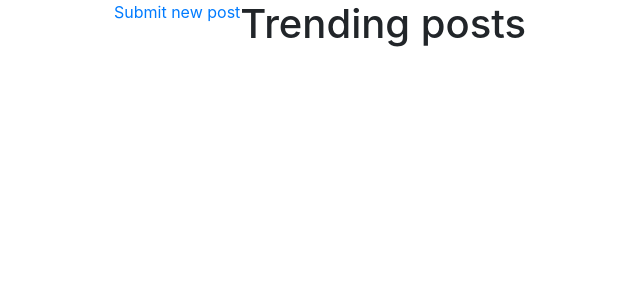
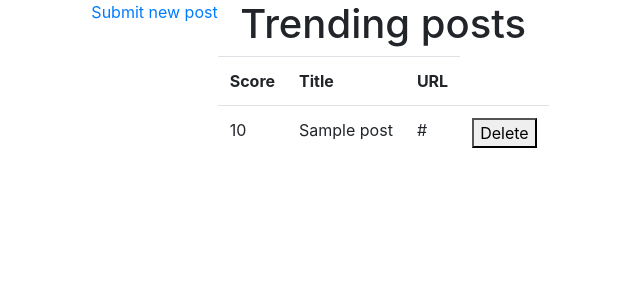
Before and after one commit to nagyorsolya/php, a Symfony app: template reddit/templates/main.html.twig in a window 1280 px wide. Shown: the top 300 px of the page, without its empty margins (320-960 px from the left). Run offline with Twig, Linux system fonts and the light colour scheme; the template is opened without the code that fills it: most values are stand-ins (such as "Sample title", 1, 10 or a date in 2020); some libraries are stand-ins or nearby versions.

Commit message:
Added post-listing to the main view

```diff
--- a/reddit/templates/main.html.twig
+++ b/reddit/templates/main.html.twig
@@ -2,5 +2,24 @@
 {% block body %}
   <a href="submit">Submit new post<a/>
     <h1 class="text-center">Trending posts</h1>
+      <table class="table">
+        <tr>
+            <th>Score</th>
+            <th>Title</th>
+            <th>URL</th>
+        </tr>
+        {% for post in posts %}
+            <tr>
+                <td>{{ post.score }}</td>
+                <td>{{ post.title }}</td>
+                <td>{{ post.url }}</td>
+                <td>
+                    <form action="/delete/{{ post.id }}" method="post">
+                        <button type="submit">Delete</button>
+                    </form>
+                </td>
+            </tr>
+        {% endfor %}
+    </table>
     {% block javascripts %}{% endblock %}
 {% endblock %}
```
Also changed, not shown: reddit/src/Controller/DefaultController.php (+9 -1 lines).
